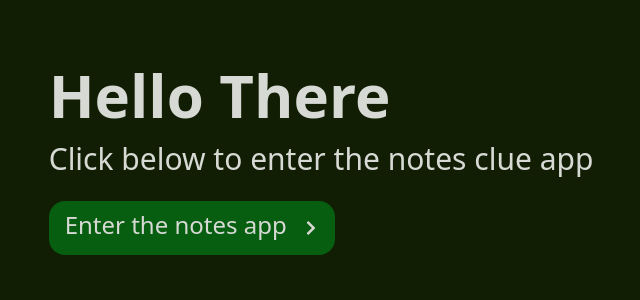
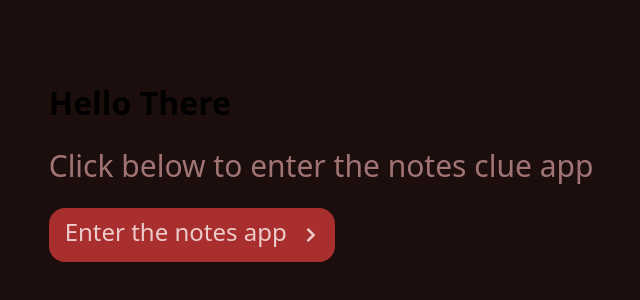
Before and after one commit to MFQuraishi/notes-clue, a Next.js app: page / in a window 1280 px wide. Shown: the part 240-540 px from the top of the page, without its empty margins (58-698 px from the left). Built offline with nearby package versions, Linux system fonts and the light colour scheme; what tailwindcss-animated would draw is missing.

Commit message:
some more work on tiptap

```diff
--- a/src/app/all-notes/page.tsx
+++ b/src/app/all-notes/page.tsx
@@ -1,3 +1,9 @@
+import TiptapEditor from '@/components/TipTapEditor';
+
 export default function AllNotesPage() {
-	return <div>Hello World</div>;
+	return (
+		<div className='px-4 py-4'>
+			<TiptapEditor />
+		</div>
+	);
 }
--- a/src/app/globals.css
+++ b/src/app/globals.css
@@ -5,11 +5,20 @@
 	user-select: none;
 }
 
+h1,
+h2,
+h3,
+h4,
+h5,
+h6 {
+	all: revert;
+}
+
 @theme {
-	--color-background: #111e03;
-	--color-primary: #085e10;
-	--color-primary-text: #d6d9d4;
-	--color-secondary: #74944c;
-	--color-secondary-text: #b8bcb3;
-	--color-tert: #27321a;
+	--color-background: #1d0e0e;
+	--color-primary: #a92e2e;
+	--color-primary-text: #eccccb;
+	--color-secondary: #da7171;
+	--color-secondary-text: #a07473;
+	--color-tert: #981b1a;
 }
--- a/src/app/page.tsx
+++ b/src/app/page.tsx
@@ -5,7 +5,7 @@ export default function NotesLandingPage() {
 		<div className='w-screen h-screen flex items-center justify-center'>
 			<div className='min-w-5/6'>
 				<h1 className='text-primary-text text-6xl font-semibold animate-fade-up mb-4'>Hello There</h1>
-				<p className='text-primary-text text-3xl animate-fade-up mb-6'>Click below to enter the notes clue app</p>
+				<p className='text-secondary-text text-3xl animate-fade-up mb-6'>Click below to enter the notes clue app</p>
 				<RedirectionCta />
 			</div>
 		</div>
--- a/src/components/TipTapEditor.tsx
+++ b/src/components/TipTapEditor.tsx
@@ -6,10 +6,18 @@ import StarterKit from '@tiptap/starter-kit';
 const TiptapEditor = () => {
 	const editor = useEditor({
 		extensions: [StarterKit],
-		content: '<p>Hello World! 🌎️</p>',
+		content: `
+			<h1>Start with a nice heading</h1>
+			<p>Page content will go here...</p>
+		`,
+		editorProps: {
+			attributes: {
+				class: 'text-primary-text border-solid border-2 border-white p-4 rounded-xl',
+			},
+		},
 	});
 
-	return <EditorContent editor={editor} />;
+	return <EditorContent className='' editor={editor} />;
 };
 
 export default TiptapEditor;
```
Also changed, not shown: package.json (line endings or trailing spaces).
